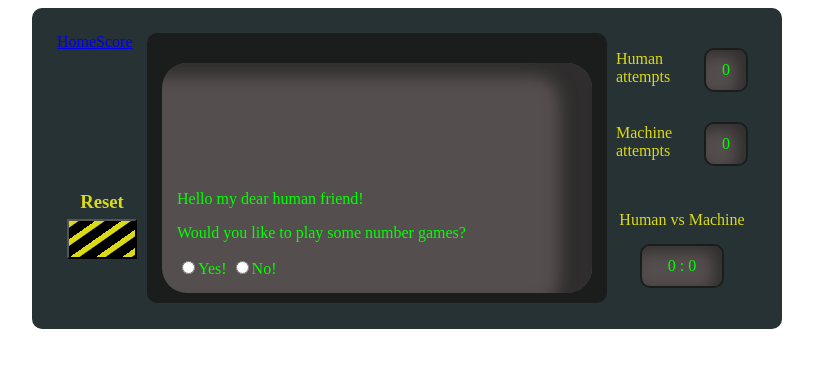
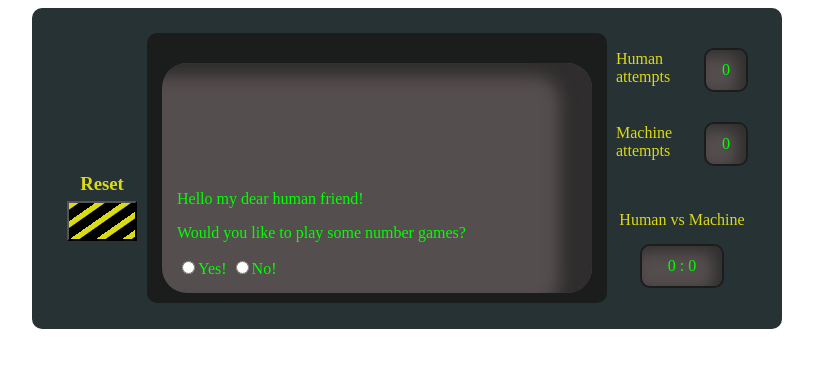
Before and after one commit to Manuletti/guessing-game, a Vue app: page / in a window 1280 px wide. Shown: the top 368 px of the page, without its empty margins (233-1046 px from the left). Built offline with nearby package versions, Linux system fonts and the light colour scheme.

Commit message:
Comment out router
As soon as I decided to make a backend later when I would be more famliar with JS programming, Node js and TS, I hided router buttons

```diff
--- a/src/App.vue
+++ b/src/App.vue
@@ -19,8 +19,10 @@ function reset() {
 
   <div class="computer-body">
     <div class="config-left">
+      <!--
       <router-link to='/'>Home</router-link>
       <router-link to="/score">Score</router-link>
+      -->
       <h3 id="reset-label">Reset</h3>
       <button id="reset-btn" @click="reset()"></button>
     </div>
@@ -54,6 +56,7 @@ main {
   padding: 2%;
   margin: auto;
   border-radius: 10px;
+  justify-items: center;
 }
 .config-left {
   width: 90px;
```
